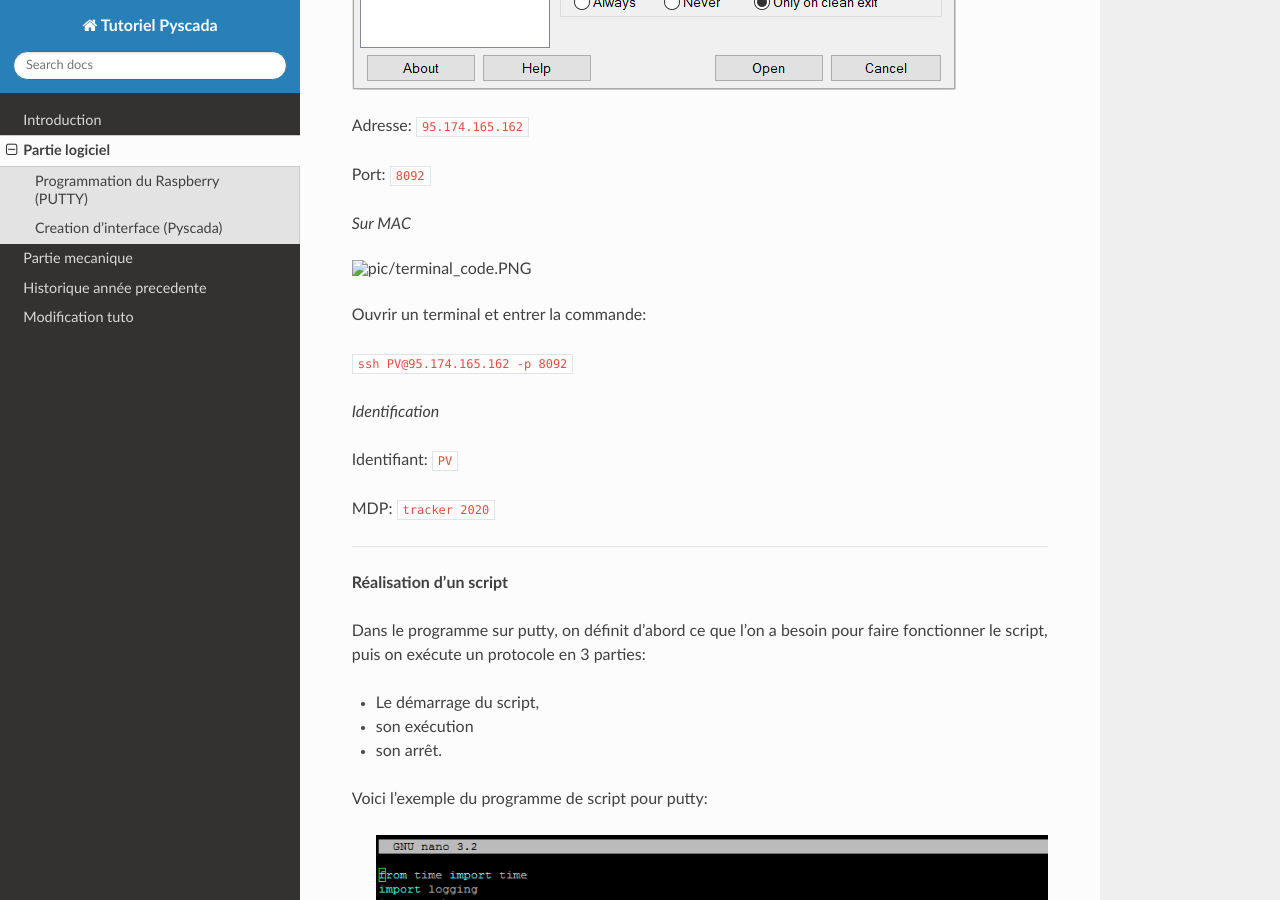
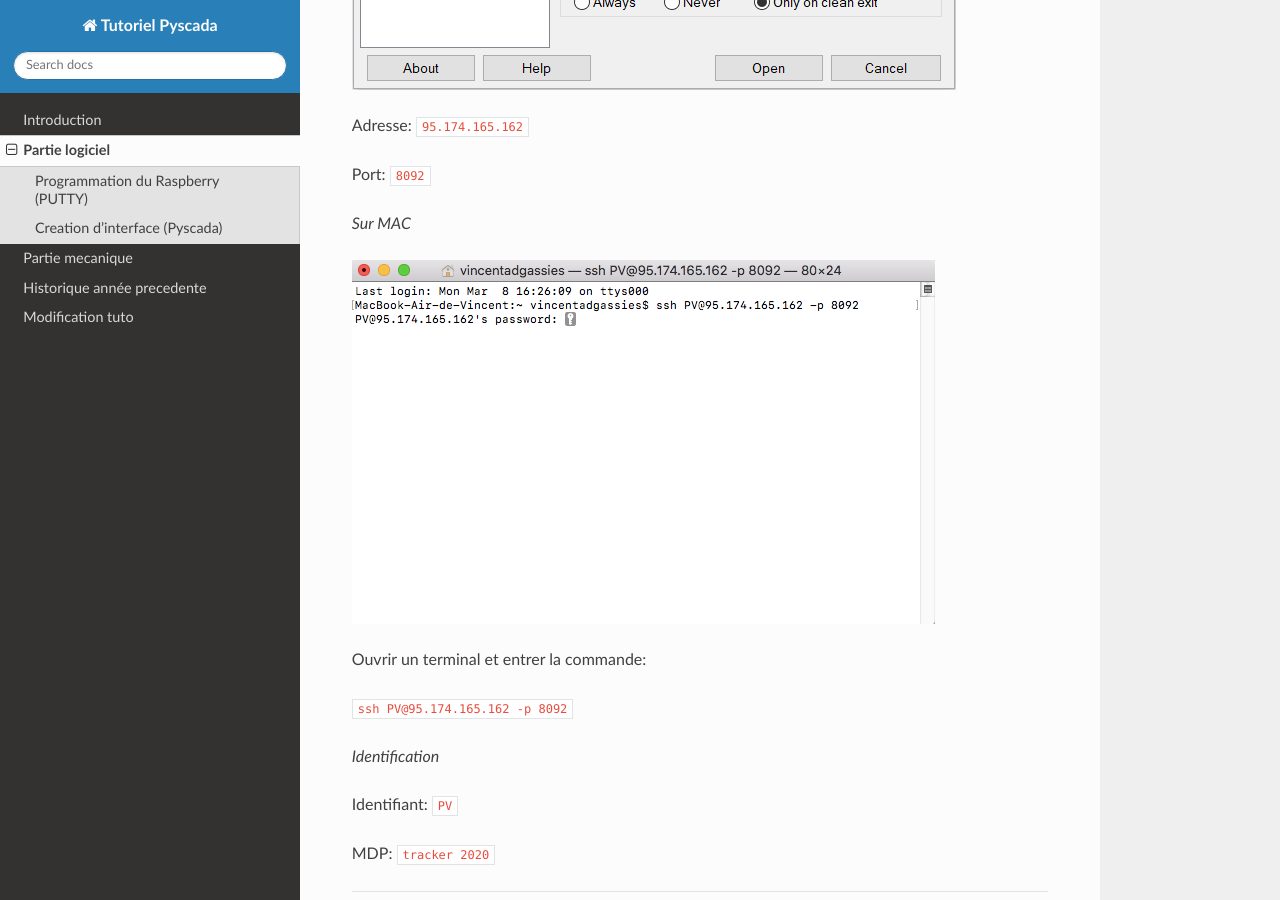
Before and after one commit to pt-tracker-gim/trackeurSolaire, a Sphinx documentation site: the page built from docs/source/Partie_logiciel.rst, in a window 1280 px wide and 900 px high, scrolled down 1073 px. Built offline with Sphinx 7.4.7 and the Read the Docs theme 2.0.0, drawn with Linux system fonts in a browser that asks for light colours.

Commit message:
Update Partie_logiciel.rst

```diff
--- a/docs/source/Partie_logiciel.rst
+++ b/docs/source/Partie_logiciel.rst
@@ -26,7 +26,7 @@ Port: ``8092``
 
 *Sur MAC*
 
-.. image:: pic/terminal_code.PNG
+.. image:: pic/terminal_code.png
 
 Ouvrir un terminal et entrer la commande:
 
```
